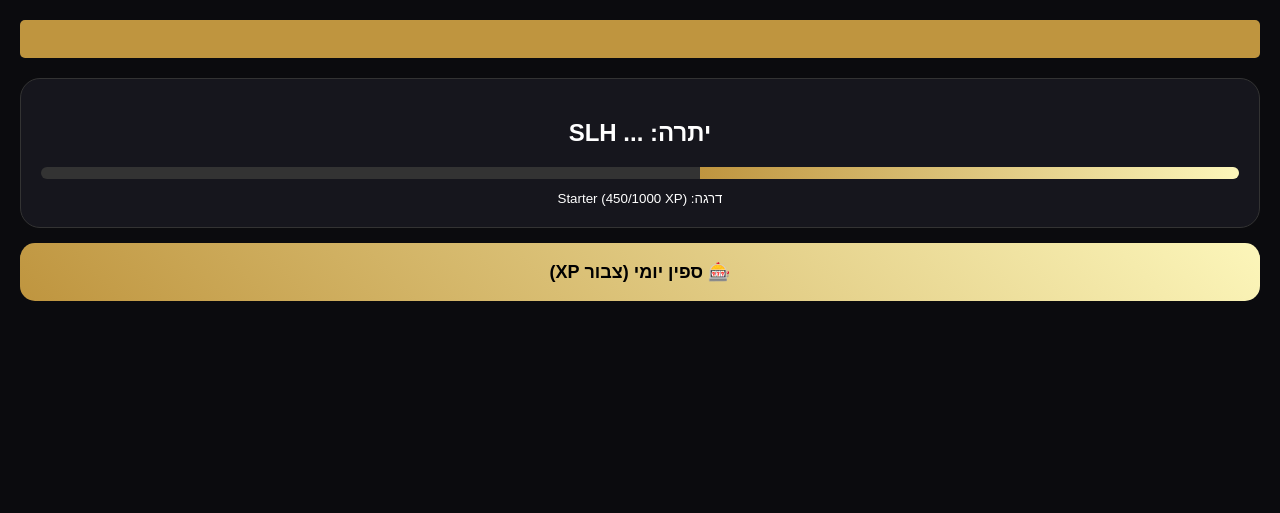
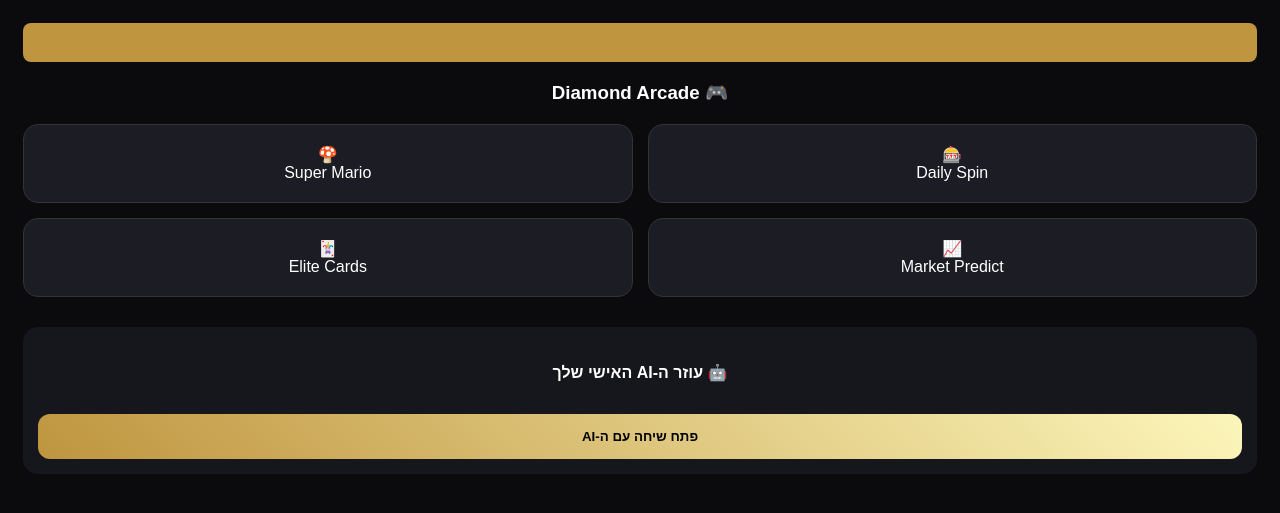
Before and after one commit to osifeu-prog/BOT, a FastAPI app: page / in a window 1280 px wide. Shown: the top 513 px of the page. Run offline with FastAPI, Linux system fonts and the light colour scheme; parts of the project's set-up code (start-up, migrations or seed data) failed here and were passed over; some libraries are stand-ins or nearby versions.

Commit message:
🚀 GOD MODE: AI Personal Assistant, Command Menu, and Full Arcade integrated

```diff
--- a/templates/index.html
+++ b/templates/index.html
@@ -5,31 +5,37 @@
     <meta name="viewport" content="width=device-width, initial-scale=1.0">
     <script src="https://telegram.org/js/telegram-web-app.js"></script>
     <style>
-        body { background: #0b0b0e; color: #fff; font-family: sans-serif; text-align: center; margin: 0; padding: 20px; }
-        .ticker { background: #bf953f; color: #000; padding: 8px; font-weight: bold; border-radius: 5px; margin-bottom: 20px; }
-        .card { background: #16161d; border: 1px solid #333; padding: 20px; border-radius: 20px; margin-bottom: 15px; }
-        .xp-bar { background: #333; height: 12px; border-radius: 6px; overflow: hidden; margin: 10px 0; }
-        .xp-fill { background: linear-gradient(90deg, #bf953f, #fcf6ba); height: 100%; width: 45%; }
-        .btn { background: linear-gradient(45deg, #bf953f, #fcf6ba); color: #000; padding: 18px; border-radius: 15px; width: 100%; border: none; font-weight: bold; font-size: 18px; }
+        body { background: #0b0b0e; color: #fff; font-family: sans-serif; padding: 15px; text-align: center; }
+        .ticker { background: #bf953f; color: #000; padding: 10px; font-weight: bold; border-radius: 8px; margin-bottom: 20px; font-size: 14px; }
+        .grid { display: grid; grid-template-columns: 1fr 1fr; gap: 15px; margin-top: 20px; }
+        .game-card { background: #1c1c24; border: 1px solid #333; padding: 20px; border-radius: 15px; transition: 0.3s; }
+        .game-card:active { transform: scale(0.95); border-color: gold; }
+        .btn-main { background: linear-gradient(45deg, #bf953f, #fcf6ba); color: #000; padding: 15px; width: 100%; border-radius: 12px; font-weight: bold; border: none; margin-top: 10px; }
     </style>
 </head>
 <body>
-    <div class="ticker"><marquee>בונוס רפראל: 500 SLH על כל חבר! • ה-AI צופה עליות ב-TON • משתמש חדש הצטרף עכשיו</marquee></div>
-    <div class="card">
-        <h2>יתרה: <span id="slh">...</span> SLH</h2>
-        <div class="xp-bar"><div class="xp-fill"></div></div>
-        <small>דרגה: Starter (450/1000 XP)</small>
+    <div class="ticker"><marquee>💰 ביטקוין: ,500 • איתריום: ,250 • טון: .15 • זכייה אחרונה: 500 SLH ע"י יוסי</marquee></div>
+
+    <h3>🎮 Diamond Arcade</h3>
+    <div class="grid">
+        <div class="game-card" onclick="play('Spin')">🎰<br>Daily Spin</div>
+        <div class="game-card" onclick="play('Mario')">🍄<br>Super Mario</div>
+        <div class="game-card" onclick="play('Crypto')">📈<br>Market Predict</div>
+        <div class="game-card" onclick="play('Cards')">🃏<br>Elite Cards</div>
     </div>
-    <button class="btn" onclick="play()">🎰 ספין יומי (צבור XP)</button>
+
+    <div style="margin-top: 30px; background: #16161d; padding: 15px; border-radius: 15px;">
+        <h4>🤖 עוזר ה-AI האישי שלך</h4>
+        <button class="btn-main" onclick="tg.close()">פתח שיחה עם ה-AI</button>
+    </div>
+
     <script>
         let tg = window.Telegram.WebApp;
-        async function load() {
-            const r = await fetch('/api/user/' + tg.initDataUnsafe.user.id);
-            const d = await r.json();
-            document.getElementById('slh').innerText = d.slh.toLocaleString();
+        function play(game) {
+            tg.HapticFeedback.impactOccurred('medium');
+            alert('המשחק ' + game + ' נטען...');
         }
-        function play() { tg.HapticFeedback.impactOccurred('heavy'); alert('זכית ב-50 SLH!'); load(); }
-        load(); tg.expand();
+        tg.expand();
     </script>
 </body>
 </html>
```
Also changed, not shown: handlers/router.py (+28 -17 lines).
